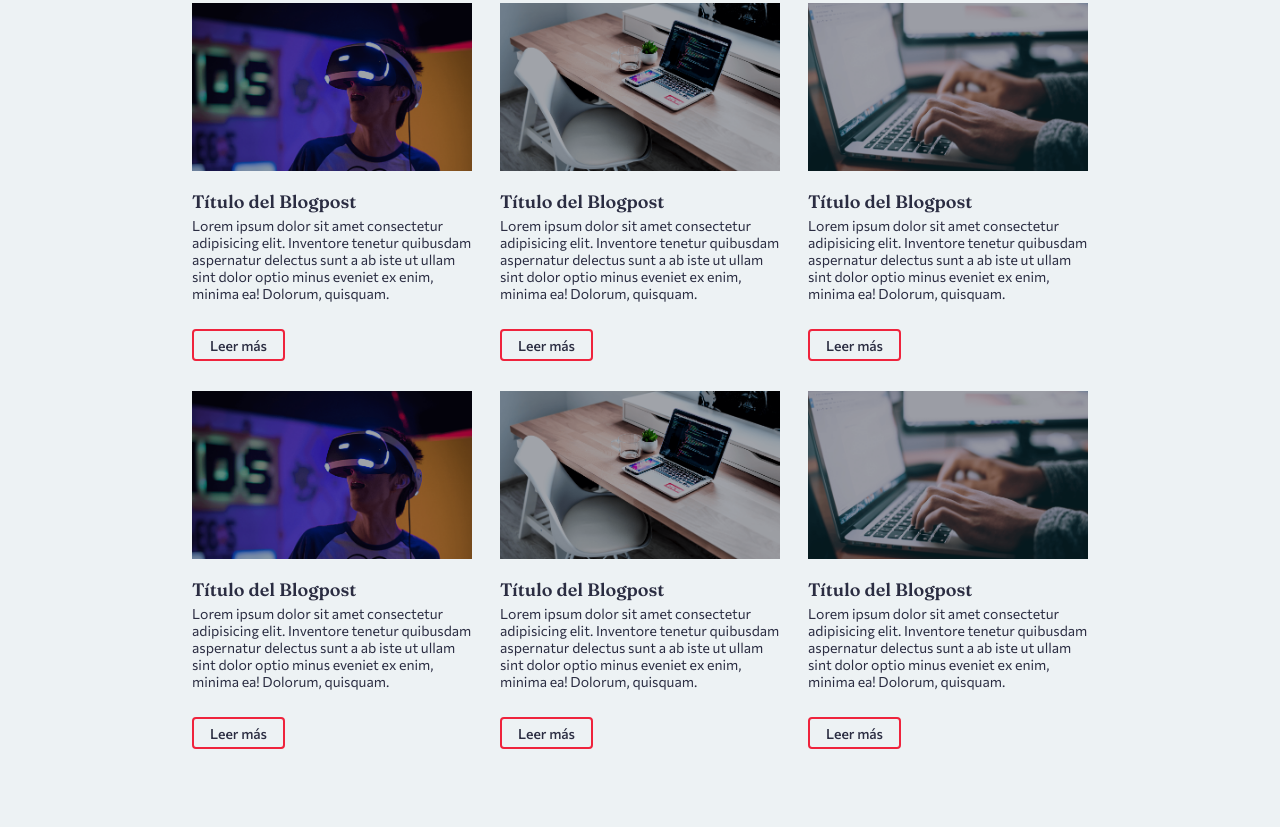
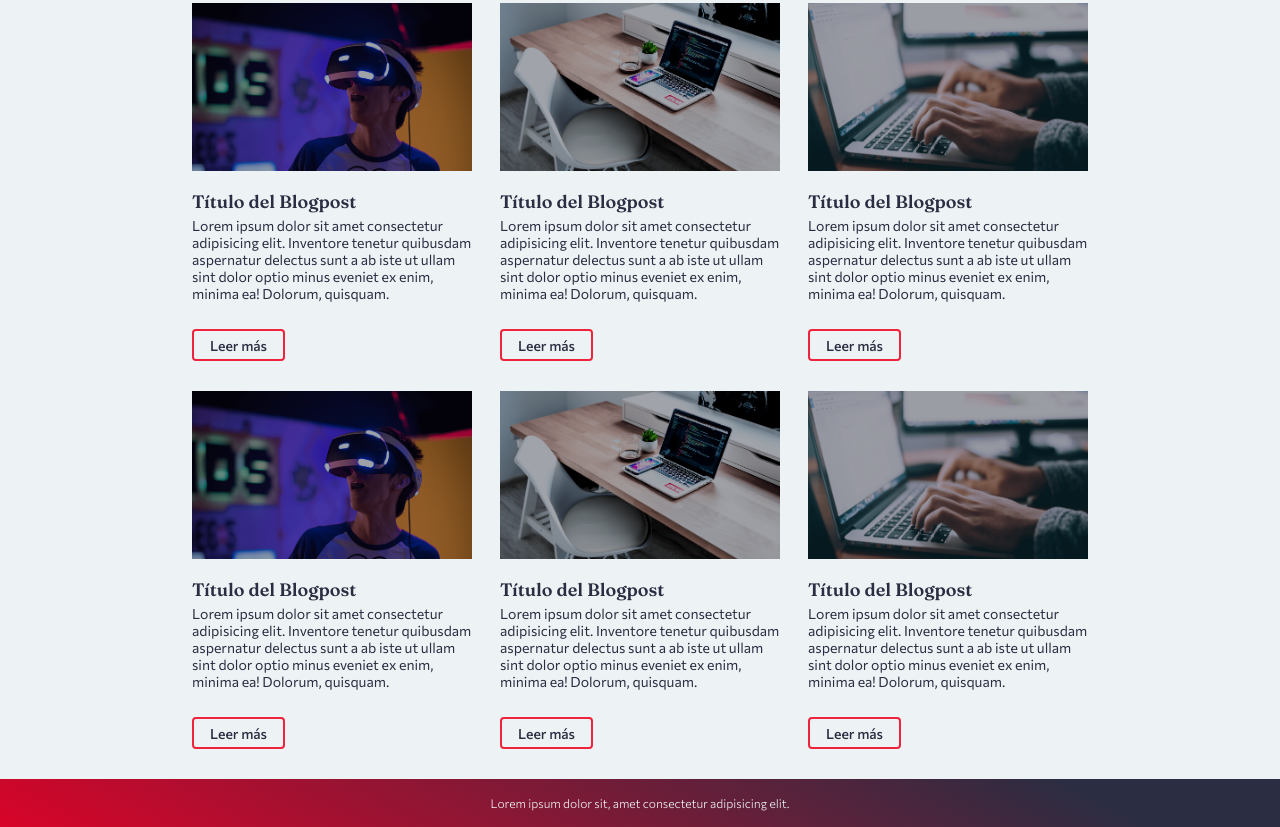
Before and after one commit to rpatino12/rpatino12, a plain HTML site: page blogs.html in a window 1280 px wide. Shown: the part 586-1413 px from the top of the page. Before the commit the page ends 1365 px from the top, so only its background shows below. Drawn offline with Linux system fonts and the light colour scheme.

Commit message:
Pagina blogs.html terminada con footer incluido

```diff
--- a/blogs.html
+++ b/blogs.html
@@ -121,6 +121,12 @@
             </div>
         </section>
     </main>
-    <footer></footer>
+    <footer>
+        <div>
+            <p>
+                Lorem ipsum dolor sit, amet consectetur adipisicing elit.
+            </p>
+        </div>
+    </footer>
 </body>
 </html>
--- a/styles/styles.css
+++ b/styles/styles.css
@@ -243,6 +243,11 @@ header
     font-weight: 400;
     margin-bottom: 16px;
 }
+.main-blogpost-container .main-blogpost-info .primary-button
+{
+    padding: 0 16px;
+    font-size: var(--md);
+}
 .secondary-button
 {
     display: flex;
@@ -330,3 +335,22 @@ header
     position: absolute;
     bottom: 2px;
 }
+footer
+{
+    display: flex;
+    justify-content: center;
+    align-items: center;
+    width: 100%;
+    height: 48px;
+    min-width: 320px;
+    margin: 0 auto;
+    padding: 0 16px;
+    background: linear-gradient(207.8deg, var(--background-primary-color) 16%, var(--primary-color) 100%);
+    color: var(--background-tertiary-color);
+}
+footer p
+{
+    font-size: var(--sm);
+    font-weight: 300;
+    text-align: center;
+}
```
